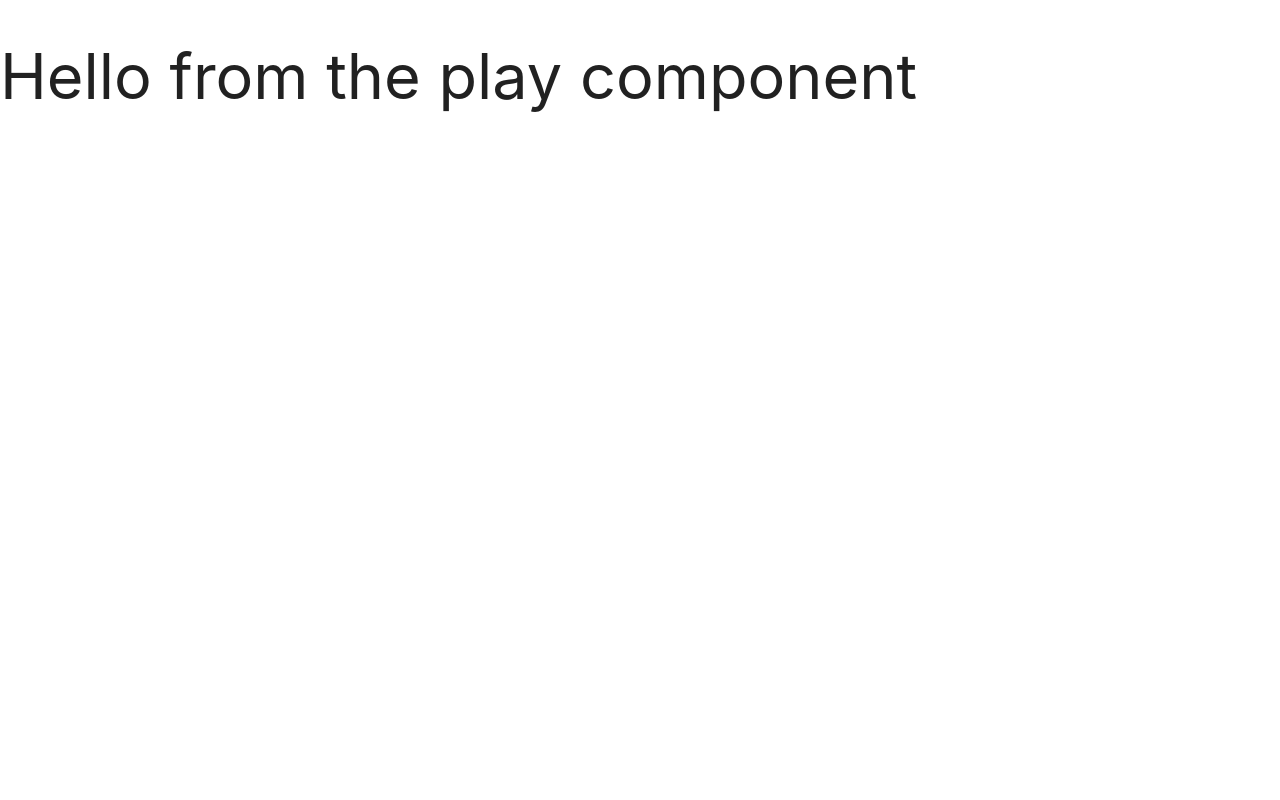
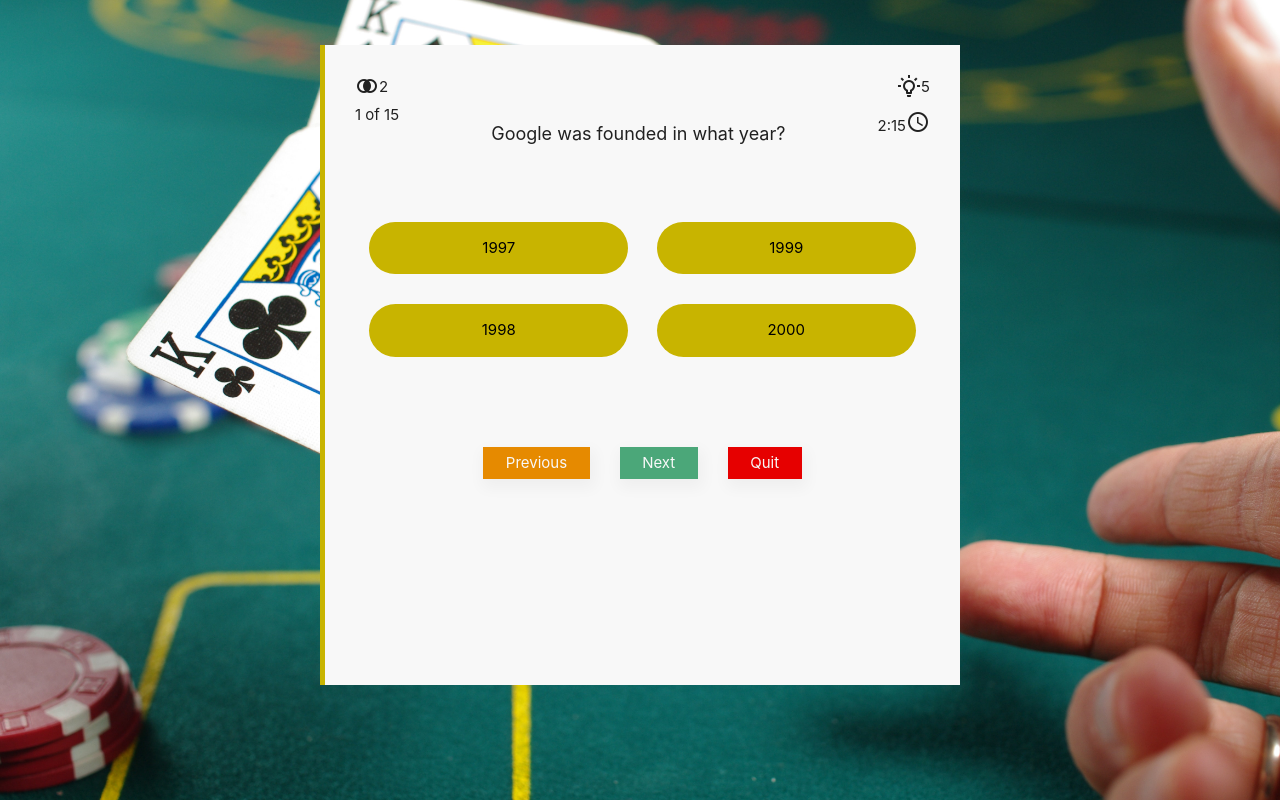
Before and after one commit to barilki/quiz-app, a React (Create React App) app: page /play/quiz in a window 1280 px wide. Built offline with nearby package versions, Linux system fonts and the light colour scheme.

Commit message:
Create quiz page include styles

```diff
--- a/src/App.js
+++ b/src/App.js
@@ -10,7 +10,7 @@ function App() {
    <Routes>
    <Route path='/' element={<Home/>}/>
    <Route path='/play/instructions' element={<Instructions/>}/>
-   <Route path='/play/Quiz' element={<Quiz/>}/>
+   <Route path='/play/quiz' element={<Quiz/>}/>
    </Routes>
    </Router>
     );
--- a/src/components/quiz/Instructions.js
+++ b/src/components/quiz/Instructions.js
@@ -1,9 +1,9 @@
-import React, {Component,Fragment} from 'react';
+import React, {Fragment} from 'react';
 import {Link} from 'react-router-dom';
 import {Helmet} from 'react-helmet';
 
 export default function Instructions () {return (
-    <React.Fragment>
+    <Fragment>
         <Helmet><title>Quiz Instructions</title></Helmet>
         <div id="Instructions">
             <section>
@@ -19,12 +19,12 @@ export default function Instructions () {return (
             </div>
             <div className='buttons-container'>
             <Link to="/"className='buttons' id='back-button'>Back</Link>
-                <Link to="/play" className='buttons' id='confirm-button'>Confirm</Link>
+                <Link to="/play/quiz" className='buttons' id='confirm-button'>Confirm</Link>
 
             </div>
             </section>
         </div>
 
-    </React.Fragment>
+    </Fragment>
 );
 };
--- a/src/components/quiz/Quiz.js
+++ b/src/components/quiz/Quiz.js
@@ -1,11 +1,58 @@
-import React from "react";
+import React, {Component, Fragment} from "react";
+import {Helmet} from 'react-helmet';
 
 
 class Quiz extends React.Component{
+    // constructor(props){
+    //     super(props);
+
+    // }
+
+    increamentCounter = ()=>{
+        this.setState((prevState, props) => ({
+            counter: prevState.counter + 1
+        }));
+    }
+
     render(){
         return(
-            <h1>Hello from the play component</h1>
-        )
+            <Fragment>
+                <Helmet><title>Quiz Page</title></Helmet>
+                <div className="questions">
+                    <section>
+                    <div className="lifeline-container">
+                        <p>
+                            <span className="mdi mdi-set-center mdi-24px lifeline-icon"></span><span className="lifeline">2</span>
+                        </p>
+                        <p>
+                            <span className="mdi mdi-lightbulb-on-outline mdi-24px lifeline-icon"></span><span className="lifeline">5</span>
+                        </p>
+                    </div>
+                    <div>
+                        <p>
+                            <span className="left" style={{float: 'left'}}>1 of 15</span>
+                           <span className="right">2:15<span className="mdi mdi-clock-outline mdi-24px"></span></span>
+                        </p>
+                    </div>
+                    <h5>Google was founded in what year?</h5>
+                    <div className="options-container">
+                        <p className="options">1997</p>
+                        <p className="options">1998</p>
+                    </div>
+                    <div className="options-container">
+                        <p className="options">1999</p>
+                        <p className="options">2000</p>
+                    </div>
+
+                    <div className="button-container">
+                        <button>Previous</button>
+                        <button>Next</button>
+                        <button>Quit</button>
+                    </div>
+                    </section>
+                </div>
+            </Fragment>
+        );
     }
 
 }
--- a/src/styles/base/_settings.scss
+++ b/src/styles/base/_settings.scss
@@ -4,6 +4,10 @@ $red: #ff0000;
 $green: #57b486;
 $off-white: #f8f8f8;
 $yellow: #c8b400;
+$blue: #2200ff;
+$white: #fff;
+$black: #000000;
+$orange: #ff9900;
 
 // Sized
 $xs: 0.5rem;
--- /dev/null
+++ b/src/styles/components/_quiz.scss
@@ -0,0 +1,114 @@
+.questions {
+    background-image: url('../../assets/img/background.jpg');
+    background-size: cover;
+    background-position: center;
+    display: flex;
+    justify-content: space-around;
+    height: 100vh;
+    width: 100vw;
+
+    section{
+        background-color: $off-white;
+        border-left: 5px solid $yellow;
+        width:  50%;
+        height: 80%;
+        margin: $lg auto 0 auto;
+        padding: $sm $md;
+    }
+
+    .lifeline-container{
+        display: flex;
+        justify-content: space-between;
+    }
+
+    .lifeline{
+        position: relative;
+        top: -3px
+    }
+
+    h5{
+        font-size: 1.2rem;
+        margin-bottom: $lg;
+        line-height: 1.5;
+        text-align: center;
+
+    }
+
+
+    .options-container{
+        display: inline-block;
+        width: 50%;
+
+    }
+
+    .options{
+        background-color: $yellow;
+        border-radius: $button-radius;
+        color: $black;
+        cursor: pointer;
+        margin: $md auto;
+        padding: $normal;
+        transition: 0.3s linear all;
+        text-align: center;
+        width: 90%;
+
+    }
+
+    .options:hover{
+        background-color: lighten($yellow,10%);
+
+    }
+
+    .button-container{
+        display: flex;
+        justify-content: center;
+        align-items: center;
+
+        margin-top: $lg;
+        width: 100%;
+
+    }
+
+    .button-container button {
+        border: none;
+        color: $off-white;
+        cursor: pointer;
+        padding: $xs $sm;
+    }
+
+    .button-container button:first-child{
+        background-color: darken($orange,5%);
+        box-shadow: 2px 6px 15px 3px rgba(0, 0, 0, 0.04);
+        transition:0.2% linear all;
+        margin: $normal;
+    }
+
+    .button-container button:first-child:hover{
+        background-color: darken($orange,10%);
+    }
+
+    .button-container button:nth-child(2){
+        background-color: darken($green,5%);
+        box-shadow: 2px 6px 15px 3px rgba(0, 0, 0, 0.04);
+        tansition:0.2% linear all;
+        margin: $normal;
+    }
+
+    .button-container button:nth-child(2):hover{
+        background-color: darken($green,10%);
+    }
+
+
+    .button-container button:last-child{
+        background-color: darken($red,5%);
+        box-shadow: 2px 6px 15px 3px rgba(0, 0, 0, 0.04);
+        tansition:0.2% linear all;
+        margin: $normal;
+    }
+
+    .button-container button:last-child:hover{
+        background-color: lighten($red,15%);
+    }
+
+
+}
--- a/src/styles/styles.scss
+++ b/src/styles/styles.scss
@@ -2,3 +2,4 @@
 @import './base/settings';
 @import './components/home';
 @import './components/instructions';
+@import './components/quiz';
```
